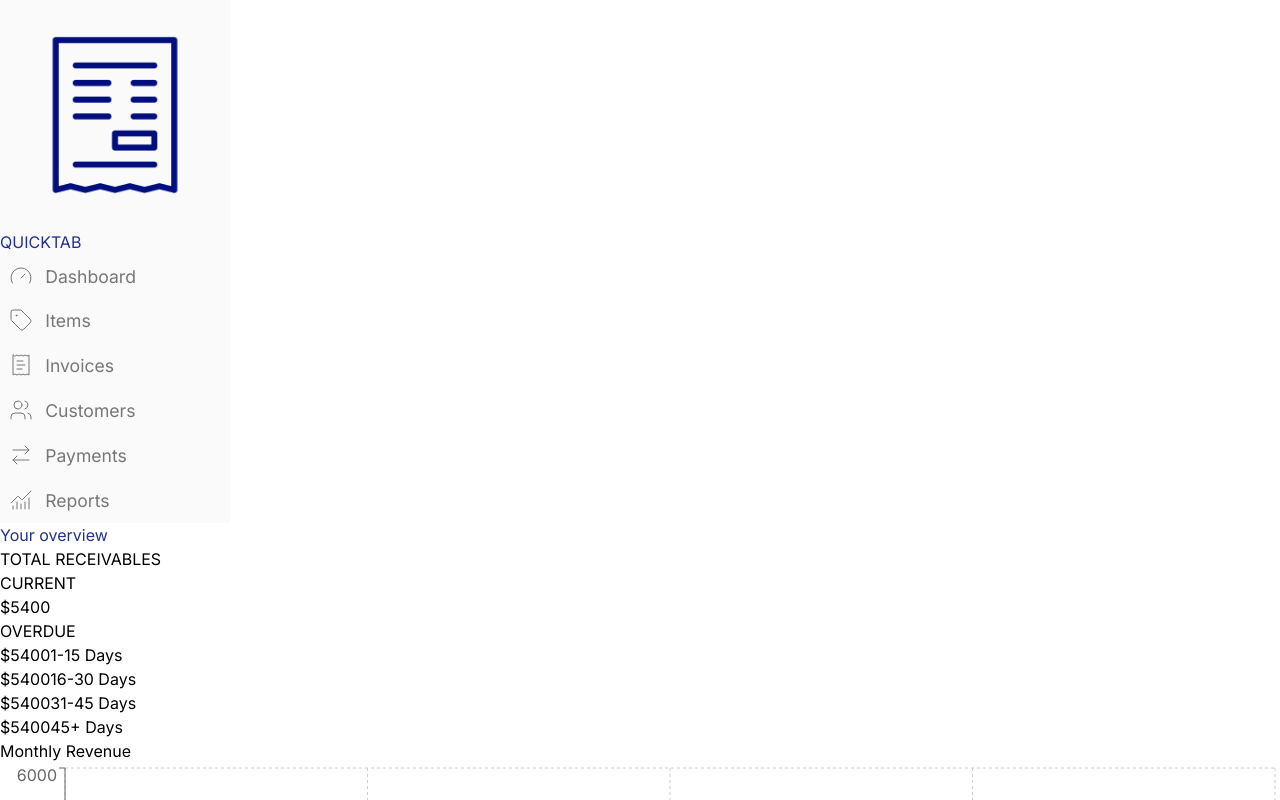
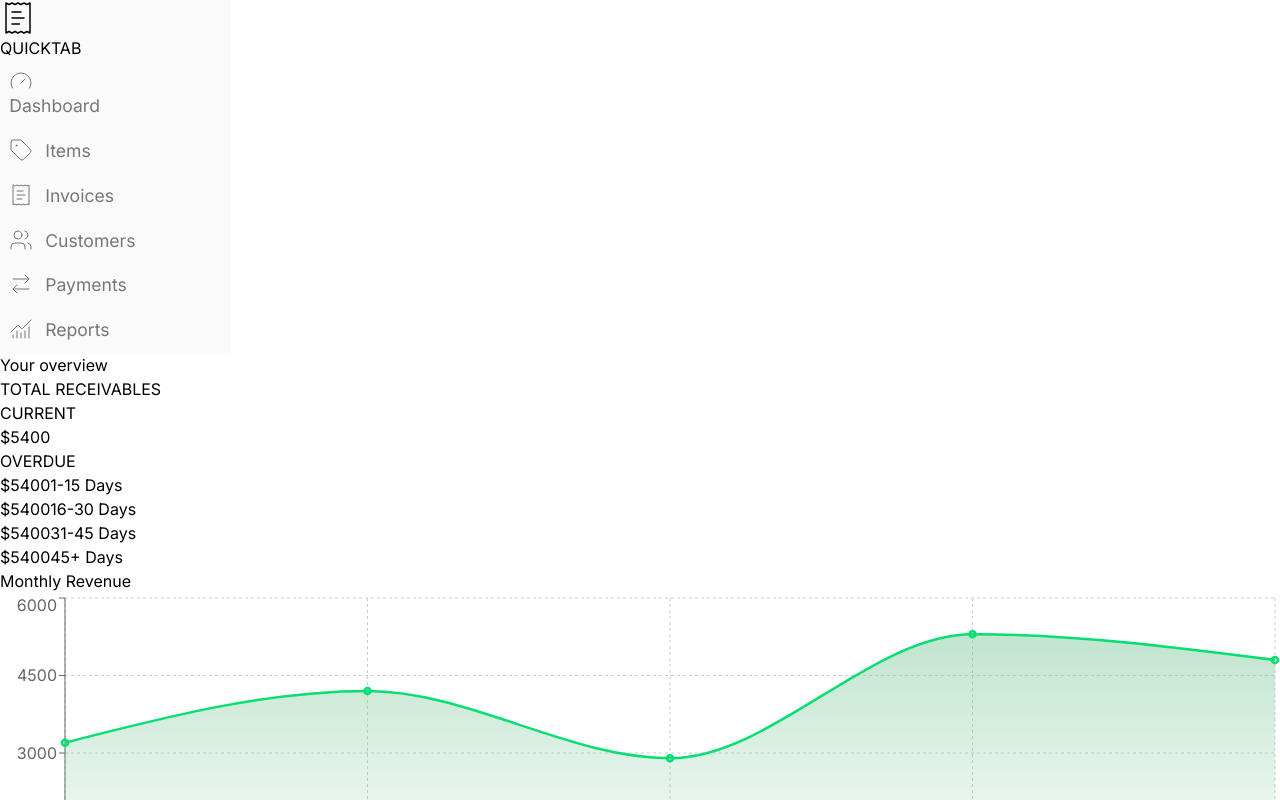
Before and after one commit to siddhant-afk/QuickTab, a React (Vite) app in the folder client/: page / in a window 1280 px wide. Shown: the top 800 px of the page. Built offline with nearby package versions, Linux system fonts and the light colour scheme.

Commit message:
Make minor color corrections #1

```diff
--- a/client/src/components/InvoiceStatusChart.jsx
+++ b/client/src/components/InvoiceStatusChart.jsx
@@ -30,7 +30,13 @@ const InvoiceStatusChart = () => {
           <Legend />
           <Bar dataKey="paid" stackId="a" fill="#05df72" name="Paid" />
           <Bar dataKey="unpaid" stackId="a" fill="#fdba74" name="Unpaid" />
-          <Bar dataKey="overdue" stackId="a" fill="#fb923c" name="Overdue" />
+          <Bar
+            dataKey="overdue"
+            stackId="a"
+            fill="#fb923c"
+            name="Overdue"
+            radius={[4, 4, 0, 0]}
+          />
         </BarChart>
       </ResponsiveContainer>
     </div>
--- a/client/src/components/Sidebar.jsx
+++ b/client/src/components/Sidebar.jsx
@@ -1,15 +1,38 @@
+import { NavLink } from "react-router-dom";
 import Logo from "../assets/logo.png";
 
 const Sidebar = () => {
   return (
     <nav className="sidebar flex flex-col gap-12 p-4">
-      <div className="brandLogo  flex items-center  text-2xl tracking-widest font-bold">
-        <img src={Logo} alt="" className="h-15" />
+      <div className="brandLogo  flex items-center  text-3xl tracking-widest font-bold gap-3">
+        <svg
+          xmlns="http://www.w3.org/2000/svg"
+          width="36"
+          height="36"
+          viewBox="0 0 24 24"
+          fill="none"
+          stroke="currentColor"
+          stroke-width="1"
+          stroke-linecap="round"
+          stroke-linejoin="round"
+          clasName="lucide lucide-receipt-text-icon lucide-receipt-text"
+        >
+          <path d="M4 2v20l2-1 2 1 2-1 2 1 2-1 2 1 2-1 2 1V2l-2 1-2-1-2 1-2-1-2 1-2-1-2 1Z" />
+          <path d="M14 8H8" />
+          <path d="M16 12H8" />
+          <path d="M13 16H8" />
+        </svg>
         QUICKTAB
       </div>
       <div className="links-container">
         <ul className="nav-links flex flex-col gap-5 w-full">
-          <li className="nav-item rounded-lg">
+          <NavLink
+            to="/"
+            className={({ isActive }) =>
+              isActive ? "nav-item active" : "nav-item"
+            }
+          >
+            <li className="rounded-lg flex gap-3 ">
               <svg
                 xmlns="http://www.w3.org/2000/svg"
                 width="24"
@@ -27,6 +50,7 @@ const Sidebar = () => {
               </svg>
               Dashboard
             </li>
+          </NavLink>
           <li className="nav-item rounded-lg">
             <svg
               xmlns="http://www.w3.org/2000/svg"
--- a/client/src/index.css
+++ b/client/src/index.css
@@ -21,8 +21,9 @@
 }
 
 .brandLogo {
-  color: var(--color-primary);
+  @apply text-slate-700 mt-5;
 }
+
 .nav-item {
   display: flex;
   gap: 12px;
@@ -32,20 +33,9 @@
 }
 
 .nav-item:hover {
-  background-color: var(--color-bg-highlight);
-  color: #111;
-  font-weight: bold;
+  @apply bg-orange-100 text-orange-600 rounded-lg;
 }
 
-.nav-item:hover svg {
-  background-color: #fff;
-  padding: 1%;
-  border-radius: 8px;
-  box-shadow: -1px 4px 6px 0px rgba(106, 102, 102, 0.75);
-  -webkit-box-shadow: -1px 4px 6px 0px rgba(106, 102, 102, 0.75);
-  -moz-box-shadow: -1px 4px 6px 0px rgba(106, 102, 102, 0.75);
+.nav-item.active {
+  @apply bg-orange-100 text-orange-600 rounded-lg;
 }
-
-.dashboard h1 {
-  color: var(--color-primary);
-}
--- a/client/src/pages/DashboardPage.jsx
+++ b/client/src/pages/DashboardPage.jsx
@@ -5,7 +5,7 @@ import RevenueChart from "../components/RevenueChart";
 const DashboardPage = () => {
   return (
     <section className="dashboard p-5 ps-10">
-      <h1 className="text-4xl font-bold">Your overview</h1>
+      <h1 className="text-4xl font-bold text-slate-700">Your overview</h1>
 
       <Receivables />
 
```
Lines whose indentation alone changed are shown as unchanged.
